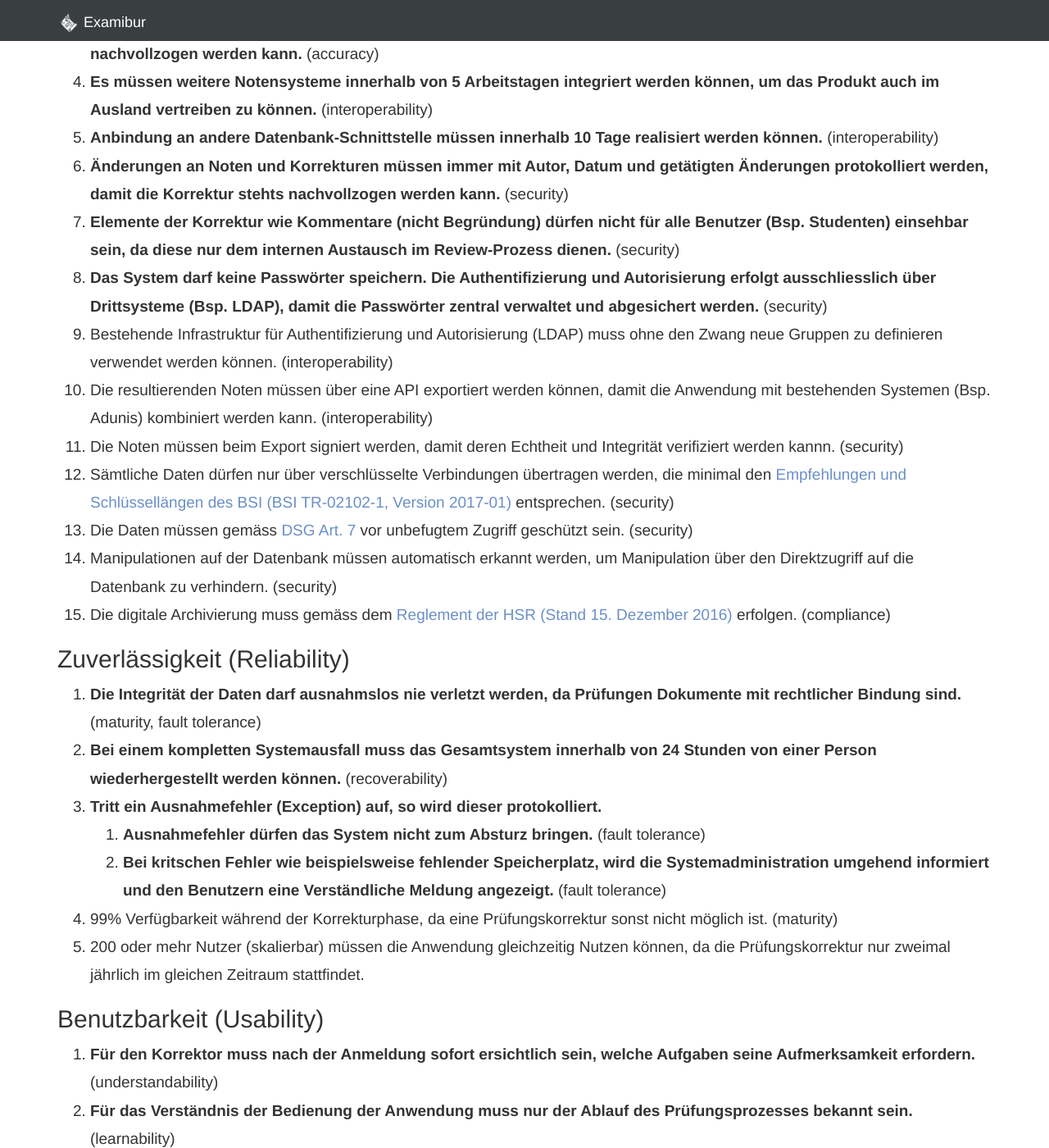
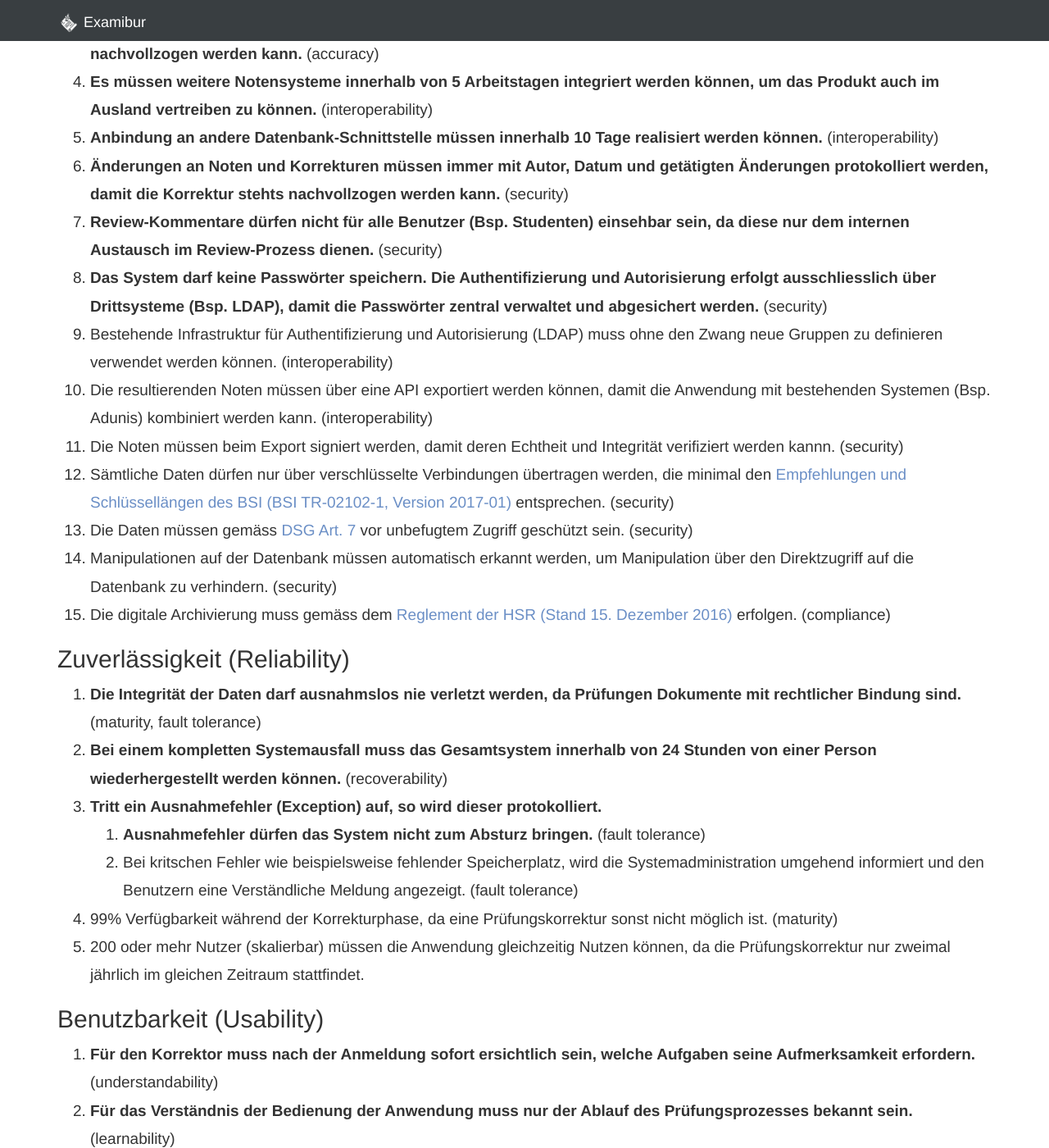
Before and after one commit to Examibur/examibur, a Jekyll site: the page built from docs/anforderungen/anforderungsspezifikation.md, in a window 1280 px wide and 1400 px high, scrolled down 1487 px. Shown: the whole window at 82% size. Built offline with Jekyll 4.4.1, drawn with Linux system fonts in a browser that asks for light colours; nearby versions of some CDN libraries; Markdown is read by kramdown in place of the engine named in the settings; some of the changed text lies outside the part shown.

Commit message:
Fix issues discussed in review

```diff
--- a/docs/anforderungen/anforderungsspezifikation.md
+++ b/docs/anforderungen/anforderungsspezifikation.md
@@ -34,7 +35,7 @@ Alle aufgelisteten nicht-funktionale Anforderungen wurden beim Design beachtet.
 4. **Es müssen weitere Notensysteme innerhalb von 5 Arbeitstagen integriert werden können, um das Produkt auch im Ausland vertreiben zu können.** (interoperability)
 5. **Anbindung an andere Datenbank-Schnittstelle müssen innerhalb 10 Tage realisiert werden können.** (interoperability)
 6. **Änderungen an Noten und Korrekturen müssen immer mit Autor, Datum und getätigten Änderungen protokolliert werden, damit die Korrektur stehts nachvollzogen werden kann.** (security)
-7. **Elemente der Korrektur wie Kommentare (nicht Begründung) dürfen nicht für alle Benutzer (Bsp. Studenten) einsehbar sein, da diese nur dem internen Austausch im Review-Prozess dienen.** (security)
+7. **Review-Kommentare dürfen nicht für alle Benutzer (Bsp. Studenten) einsehbar sein, da diese nur dem internen Austausch im Review-Prozess dienen.** (security)
 8. **Das System darf keine Passwörter speichern. Die Authentifizierung und Autorisierung erfolgt ausschliesslich über Drittsysteme (Bsp. LDAP), damit die Passwörter zentral verwaltet und abgesichert werden.** (security)
 9. Bestehende Infrastruktur für Authentifizierung und Autorisierung (LDAP) muss ohne den Zwang neue Gruppen zu definieren verwendet werden können. (interoperability)
 10. Die resultierenden Noten müssen über eine API exportiert werden können, damit die Anwendung mit bestehenden Systemen (Bsp. Adunis) kombiniert werden kann.  (interoperability)
@@ -50,7 +51,7 @@ Alle aufgelisteten nicht-funktionale Anforderungen wurden beim Design beachtet.
 2. **Bei einem kompletten Systemausfall muss das Gesamtsystem innerhalb von 24 Stunden von einer Person wiederhergestellt werden können.** (recoverability)
 3. **Tritt ein Ausnahmefehler (Exception) auf, so wird dieser protokolliert.**
     1. **Ausnahmefehler dürfen das System nicht zum Absturz bringen.** (fault tolerance)
-    2. **Bei kritschen Fehler wie beispielsweise fehlender Speicherplatz, wird die Systemadministration umgehend informiert und den Benutzern eine Verständliche Meldung angezeigt.** (fault tolerance)
+    2. Bei kritschen Fehler wie beispielsweise fehlender Speicherplatz, wird die Systemadministration umgehend informiert und den Benutzern eine Verständliche Meldung angezeigt. (fault tolerance)
 4. 99% Verfügbarkeit während der Korrekturphase, da eine Prüfungskorrektur sonst nicht möglich ist. (maturity)
 5. 200 oder mehr Nutzer (skalierbar) müssen die Anwendung gleichzeitig Nutzen können, da die Prüfungskorrektur nur zweimal jährlich im gleichen Zeitraum stattfindet.
 
```
Also changed, not shown: other parts of docs/anforderungen/anforderungsspezifikation.md (+1 -0 lines).
